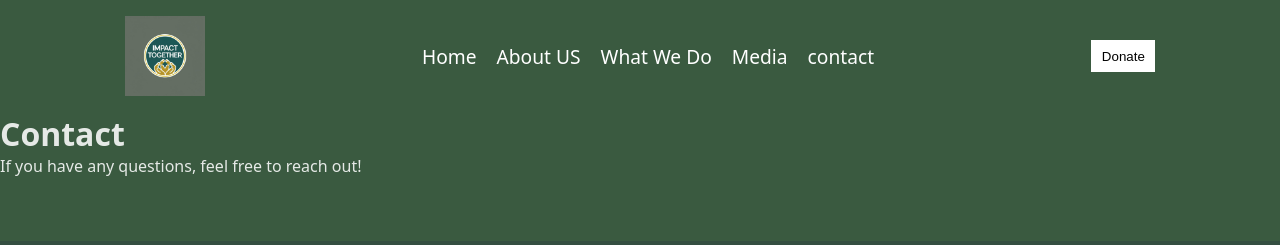
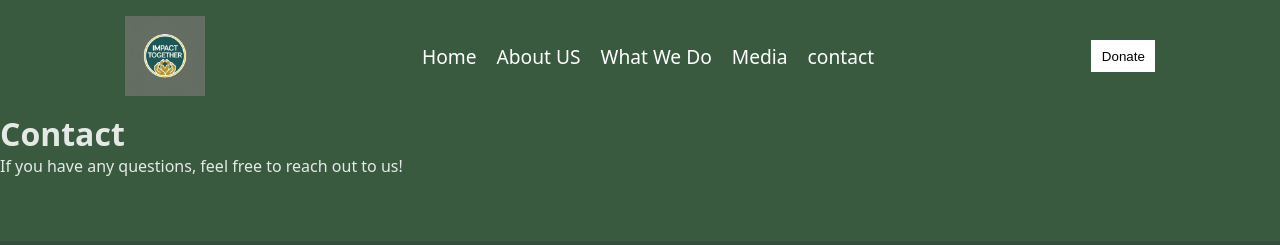
Before and after one commit to Ekudayo/Website-Design-Assessment, a React (Vite) app: page /contact in a window 1280 px wide. Shown: the top 245 px of the page. Built offline with nearby package versions, Linux system fonts and the light colour scheme.

Commit message:
correcting some style

```diff
--- a/src/pages/contact/Contact.jsx
+++ b/src/pages/contact/Contact.jsx
@@ -4,7 +4,7 @@ const Contact = () => {
   return (
     <div>
       <h1>Contact</h1>
-      <p>If you have any questions, feel free to reach out!</p>
+      <p>If you have any questions, feel free to reach out to us!</p>
     </div>
   )
 }
```
